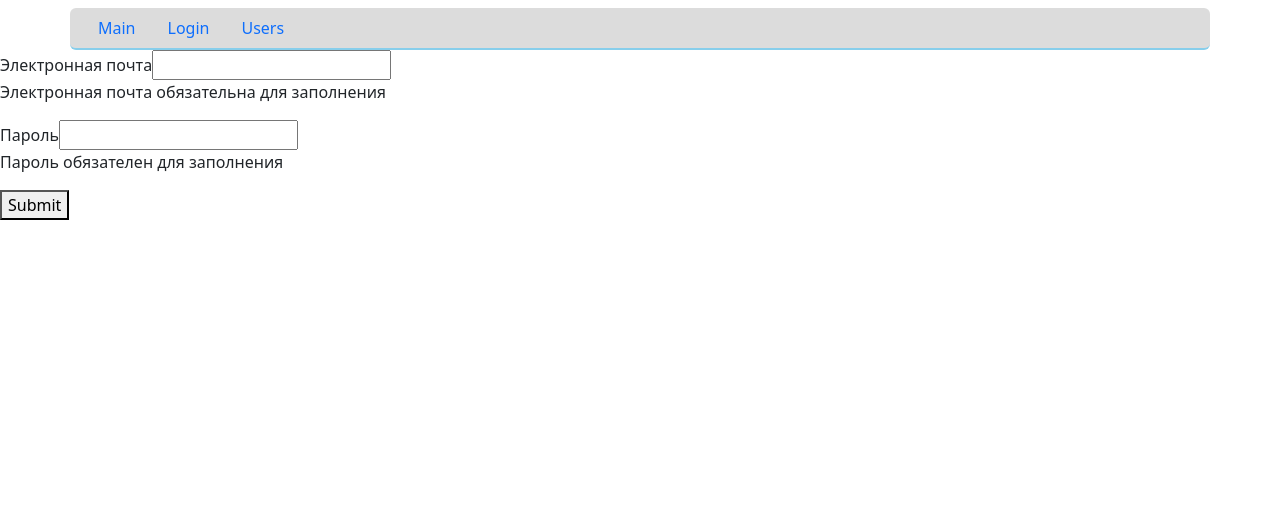
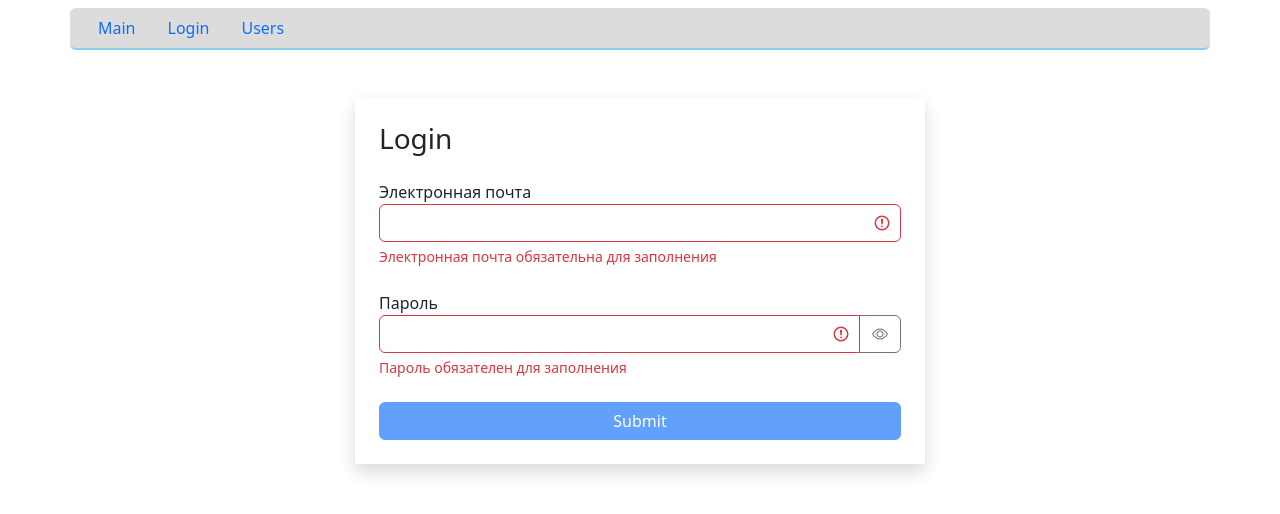
Before and after one commit to V-Ivanich/project_Fast-company, a React (Create React App) app: page /login in a window 1280 px wide. Shown: the top 514 px of the page. Built offline with nearby package versions, Linux system fonts and the light colour scheme.

Commit message:
login validation

```diff
--- a/src/components/layouts/login.jsx
+++ b/src/components/layouts/login.jsx
@@ -17,11 +17,24 @@
         email: {
             isRequired: {
                 message: "Электронная почта обязательна для заполнения"
+            },
+            isEmail: {
+                message: "Email введен некорректно"
             }
         },
         password: {
             isRequired: {
                 message: "Пароль обязателен для заполнения"
+            },
+            isCapitalSymbol: {
+                message: "Пароль должен содержать хотя бы одну заглавную букву"
+            },
+            isContainDigit: {
+                message: "Должна быть хотя бы одна цифра"
+            },
+            min: {
+                message: "Пароль должен состоять минимум из 8 символов",
+                value: 8
             }
         }
     };
@@ -35,6 +48,7 @@
         setErrors(errors);
         return Object.keys(errors).length === 0;
     };
+    const isValid = Object.keys(errors).length === 0;
 
     const handleSubmit = (e) => {
         e.preventDefault();
@@ -44,6 +58,10 @@
     };
 
     return (
+        <div className="container mt-5">
+            <div className="row">
+                <div className="col-md-6 offset-md-3 shadow p-4">
+                    <h3 className="mb-4">Login</h3>
                     <form onSubmit={handleSubmit}>
                         <TextField
                             label="Электронная почта"
@@ -60,8 +78,17 @@
                             onChange={handleChange}
                             error={errors.password}
                         />
-            <button type="submit">Submit</button>
+                        <button
+                            type="submit"
+                            disabled={!isValid}
+                            className="btn btn-primary w-100 mx-auto"
+                        >
+                            Submit
+                        </button>
                     </form>
+                </div>
+            </div>
+        </div>
     );
 };
 
--- a/src/components/textField.jsx
+++ b/src/components/textField.jsx
@@ -1,18 +1,41 @@
-import React from "react";
+import React, { useState } from "react";
 import PropTypes from "prop-types";
 
 const TextField = ({ label, type, name, value, onChange, error }) => {
+    const [showPassword, setShowPassword] = useState(false);
+    const getInputClasses = () => {
+        return "form-control" + (error ? " is-invalid" : "");
+    };
+    const toggleShowPassword = () => {
+        setShowPassword((prevState) => !prevState);
+    };
     return (
-        <div>
+        <div className="mb-4">
             <label htmlFor={name}>{label}</label>
+            <div className="input-group has-validation">
                 <input
-                type={type}
+                    type={showPassword ? "text" : type}
                     id={name}
                     name={name}
                     value={value}
                     onChange={onChange}
+                    className={getInputClasses()}
                 />
-            {error && <p>{error}</p>}
+                {type === "password" && (
+                    <button
+                        className="btn btn-outline-secondary"
+                        type="button"
+                        onClick={toggleShowPassword}
+                    >
+                        <i
+                            className={
+                                "bi bi-eye" + (showPassword ? "-slash" : "")
+                            }
+                        ></i>
+                    </button>
+                )}
+                {error && <div className="invalid-feedback">{error}</div>}
+            </div>
         </div>
     );
 };
--- a/src/utils/validator.js
+++ b/src/utils/validator.js
@@ -1,13 +1,32 @@
 export function validator(data, config) {
     const errors = {};
     function validate(validateMethod, data, config) {
+        let statusValidate;
         switch (validateMethod) {
             case "isRequired":
-                if (data.trim() === "") return config.message;
+                statusValidate = data.trim() === "";
                 break;
-            default:
+            case "isEmail": {
+                const emailRegExp = /^\S+@\S+\.\S+$/g;
+                statusValidate = !emailRegExp.test(data);
                 break;
+            }
+            case "isCapitalSymbol": {
+                const capitalRegExp = /[A-Z]+/g;
+                statusValidate = !capitalRegExp.test(data);
+                break;
+            }
+            case "isContainDigit": {
+                const digitRegExp = /\d+/g;
+                statusValidate = !digitRegExp.test(data);
+                break;
+            }
+            case "min": {
+                statusValidate = data.length < config.value;
+                break;
+            }
         }
+        if (statusValidate) return config.message;
     }
     for (const fieldName in data) {
         for (const validateMethod in config[fieldName]) {
@@ -16,7 +35,7 @@
                 data[fieldName],
                 config[fieldName][validateMethod]
             );
-            if (error) {
+            if (error && !errors[fieldName]) {
                 errors[fieldName] = error;
             }
         }
```
Lines whose indentation alone changed are shown as unchanged.
